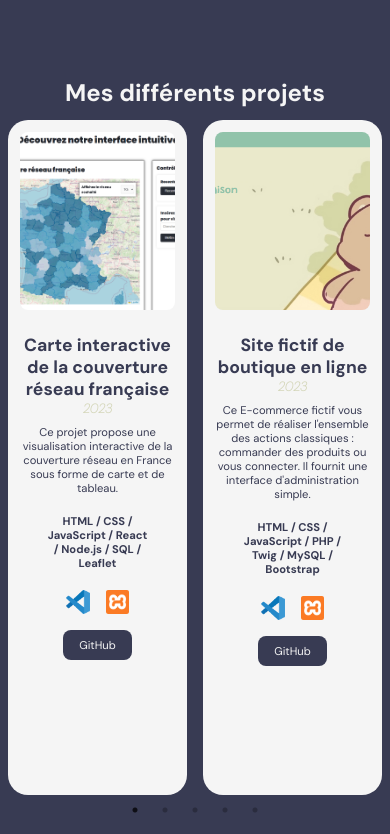
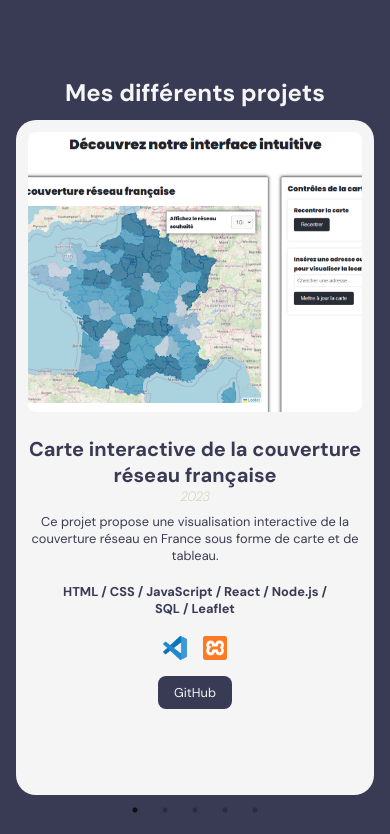
Before and after one commit to Coaraa/portfolio, a React (Vite) app: page / in a window 390 px wide. Shown: the part 1690-2524 px from the top of the page. Built offline with nearby package versions, Linux system fonts and the light colour scheme.

Commit message:
responsive carousel

```diff
--- a/src/components/Portfolio/Carousel/Carousel.jsx
+++ b/src/components/Portfolio/Carousel/Carousel.jsx
@@ -59,12 +59,22 @@ const data = [
 
 
 function Carousel() {
-  const settings = {
+  var settings = {
     dots: true,
     infinite: true,
     speed: 500,
     slidesToShow: 2,
-    slidesToScroll: 1
+    slidesToScroll: 1,
+
+    responsive: [
+      {
+        breakpoint: 768,
+        settings: {
+          slidesToShow: 1
+        }
+      },
+    ]
+
   };
 
   return (
--- a/src/components/Portfolio/Carousel/carousel.scss
+++ b/src/components/Portfolio/Carousel/carousel.scss
@@ -5,10 +5,6 @@
 
     .slick-slide > div {
         margin: 0 1rem;
-
-        @include media(mobile) {
-            margin: 0 0.5rem;
-        }
     }
 
     .item {
@@ -24,10 +20,6 @@
             display: flex;
             justify-content: center;
             align-items: center;
-
-            @include media(mobile) {
-                height: 30%;
-            }
 
             img {
                 width: 100%;
@@ -51,10 +43,6 @@
                 @include media(tablet) {
                     font-size: 1.25rem;
                 }
-
-                @include media(mobile) {
-                    font-size: 1.1rem;
-                }
             }
 
             .year {
@@ -73,7 +61,7 @@
                 font-size: 1rem;
 
                 @include media(mobile) {
-                    font-size: 0.7rem;
+                    font-size: 0.8rem;
                 }
             }
 
@@ -85,7 +73,7 @@
                 color: var(--blue);
 
                 @include media(mobile) {
-                    font-size: 0.7rem;
+                    font-size: 0.8rem;
                 }
             }
 
@@ -138,7 +126,7 @@
     }
 
     .item:hover {
-        transform: scale(1.005);
+        transform: translateY(-3px);
         transition: 0.6s;
     }
 }
--- a/src/components/Sidebar/links/Links.jsx
+++ b/src/components/Sidebar/links/Links.jsx
@@ -30,7 +30,7 @@ const Links = () => {
 
 
   const items = [
-    "Home",
+    "Accueil",
     "Portfolio",
     "À propos",
     "Contact"
```
Lines whose indentation alone changed are shown as unchanged.
